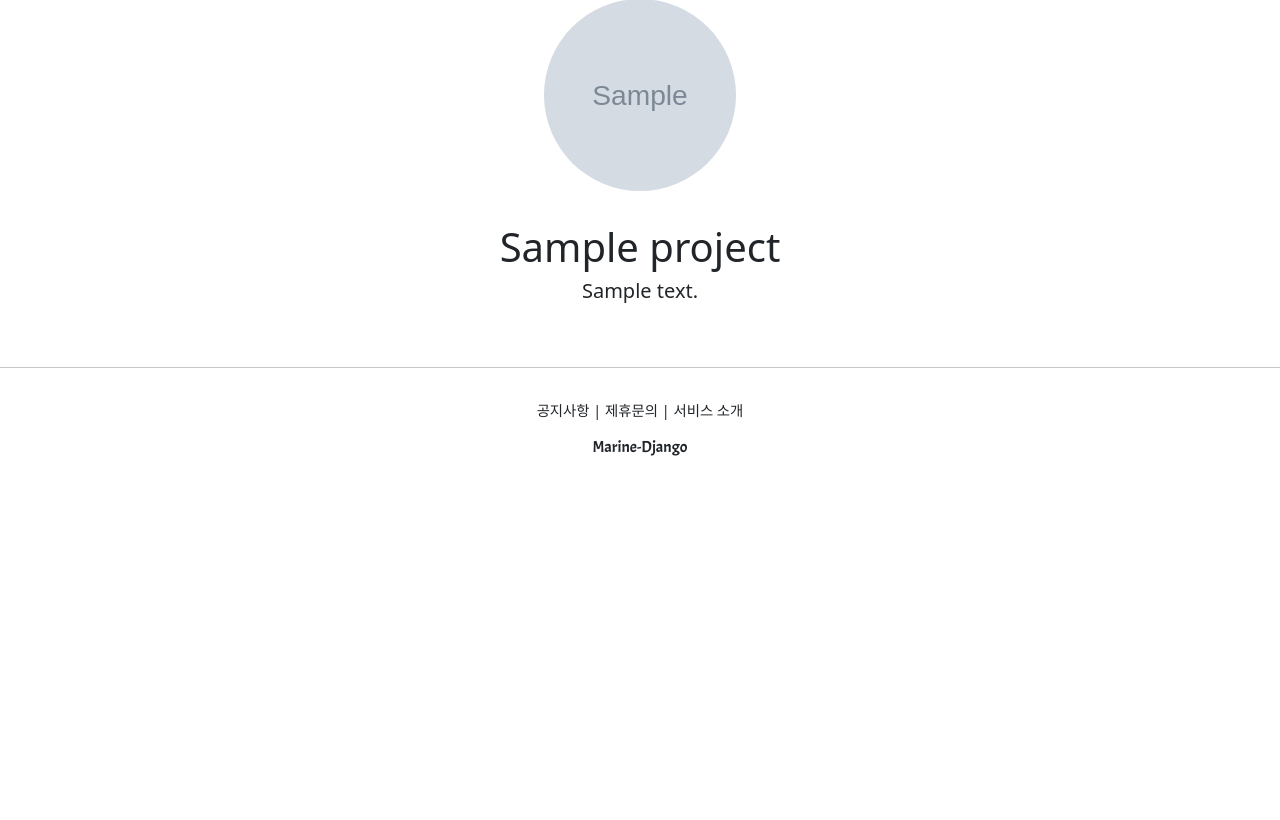
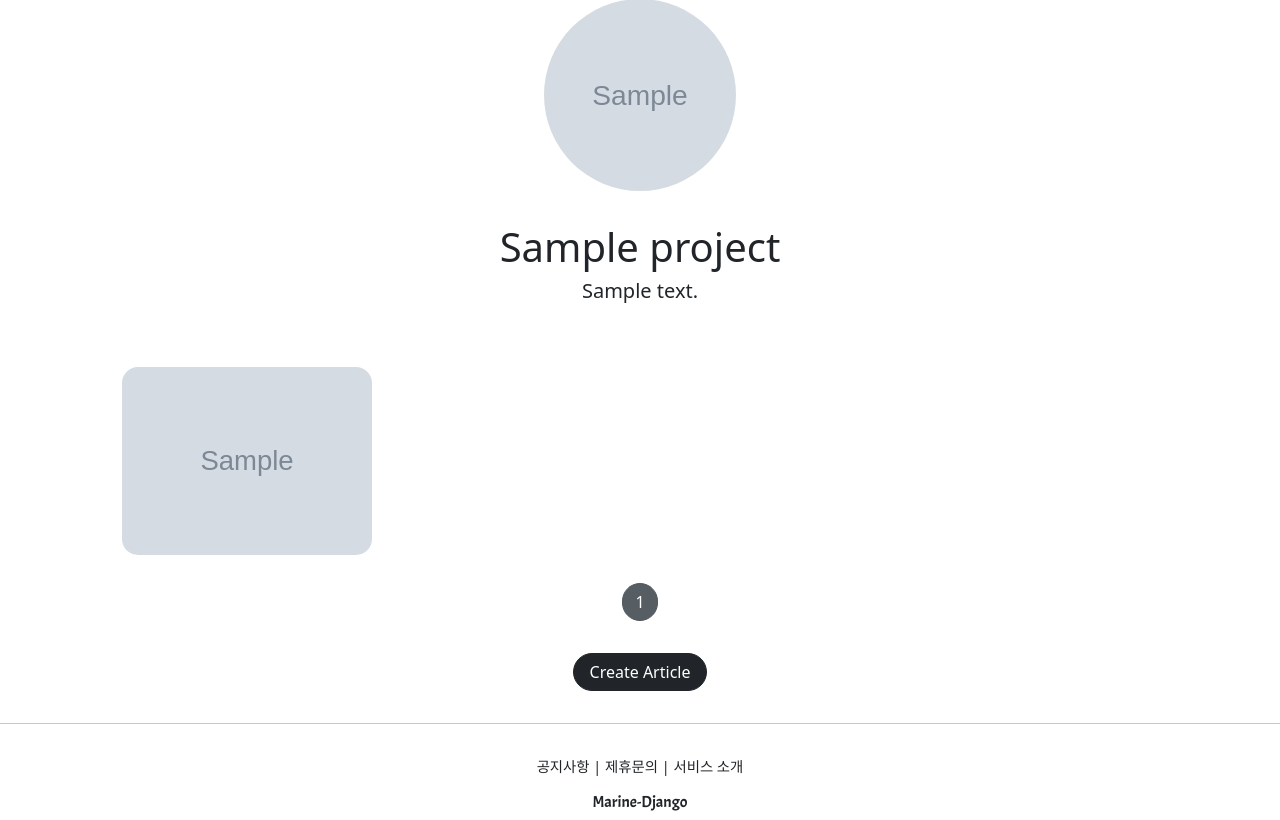
Before and after one commit to philosophy-engineer/marine-django, a Django app: page /projects/detail/1 in a window 1280 px wide. Shown: the part 210-1030 px from the top of the page. Before the commit the page ends 666 px from the top, so only its background shows below. Run offline with Django 3.2, Linux system fonts and the light colour scheme; tables that the repository leaves empty hold one stand-in row (values such as "Sample post"); grey boxes marked "Sample" are stand-in pictures; some libraries are stand-ins or nearby versions.

Commit message:
ProjectApp with articles

```diff
--- a/articleapp/forms.py
+++ b/articleapp/forms.py
@@ -5,4 +5,4 @@ from .models import Article
 class ArticleCreationForm(ModelForm):
     class Meta:
         model = Article
-        fields = ['title', 'image', 'content']
+        fields = ['title', 'project', 'image', 'content']
--- a/articleapp/models.py
+++ b/articleapp/models.py
@@ -1,10 +1,12 @@
 from django.db import models
 from django.contrib.auth.models import User
+from projectapp.models import Project
 
 # Create your models here.
 
 class Article(models.Model):
     writer = models.ForeignKey(User, on_delete=models.SET_NULL, null=True, related_name='article')
+    project = models.ForeignKey(Project, on_delete=models.SET_NULL, null=True, related_name='article')
 
     title = models.CharField(max_length=200, null=True)
     image = models.ImageField(upload_to='article/', null=False)
--- a/projectapp/templates/projectapp/detail.html
+++ b/projectapp/templates/projectapp/detail.html
@@ -1,7 +1,7 @@
 {% extends 'base.html' %}
 
 {% block content %}
-<div class="marine_django_500px_div">
+<div>
     <div style="text-align: center; max-width: 700px; margin: 4rem auto;">
         <img style="height: 12rem; width: 12rem; border-radius: 20rem; margin-bottom: 2rem; object-fit: cover;" src="{{ target_project.image.url }}" alt="">
         <h1>
@@ -11,5 +11,10 @@
             {{ target_project.description }}
         </h5>
     </div>
+    <div>
+
+        {% include 'snippets/list_fragment.html' with article_list=object_list %}
+
+    </div>
 </div>
 {% endblock %}
--- a/projectapp/views.py
+++ b/projectapp/views.py
@@ -1,7 +1,9 @@
 from django.utils.decorators import method_decorator
 from django.contrib.auth.decorators import login_required
 from django.views.generic import CreateView, DetailView, ListView
+from django.views.generic.list import MultipleObjectMixin
 from django.urls import reverse
+from articleapp.models import Article
 from .models import Project
 from .forms import ProjectCreationForm
 # Create your views here.
@@ -18,11 +20,16 @@ class ProjectCreateView(CreateView):
         return reverse('projectapp:detail', kwargs={'pk': self.object.pk})
 
 
-class ProjectDetailView(DetailView):
+class ProjectDetailView(DetailView, MultipleObjectMixin):
     model = Project
     context_object_name = 'target_project'
     template_name = 'projectapp/detail.html'
 
+    paginate_by = 25
+
+    def get_context_data(self, **kwargs):
+        object_list = Article.objects.filter(project=self.get_object())
+        return super(ProjectDetailView, self).get_context_data(object_list=object_list, **kwargs)
 
 class ProjectListView(ListView):
     model = Project
--- /dev/null
+++ b/templates/snippets/list_fragment.html
@@ -0,0 +1,50 @@
+{% load static %}
+
+
+<style>
+    .container {
+        padding: 0;
+        margin: 0, auto;
+    }
+
+    .container div {
+      display: flex;
+      justify-content: center;
+      align-items: center;
+    }
+
+    .container a {
+        width: 45%;
+        max-width: 250px;
+    }
+
+    .container img {
+        width: 100%;
+        border-radius: 1rem;
+    }
+</style>
+
+{% if article_list %}
+<div class="container">
+    {% for article in article_list %}
+    <a href="{% url 'articleapp:detail' pk=article.pk %}">
+        {% include 'snippets/card.html' with article=article %}
+    </a>
+    {% endfor %}
+</div>
+<script src="{% static 'js/magicgrid.js' %}"></script>
+{% else %}
+<div class="text-center">
+    <h1>
+        No Article YET!
+    </h1>
+</div>
+{% endif %}
+
+{% include 'snippets/pagination.html' with page_obj=page_obj %}
+
+<div style="text-align: center;">
+    <a href="{% url 'articleapp:create' %}" class="btn btn-dark rounded-pill mt-3 mb-3 px-3">
+        Create Article
+    </a>
+</div>
```
